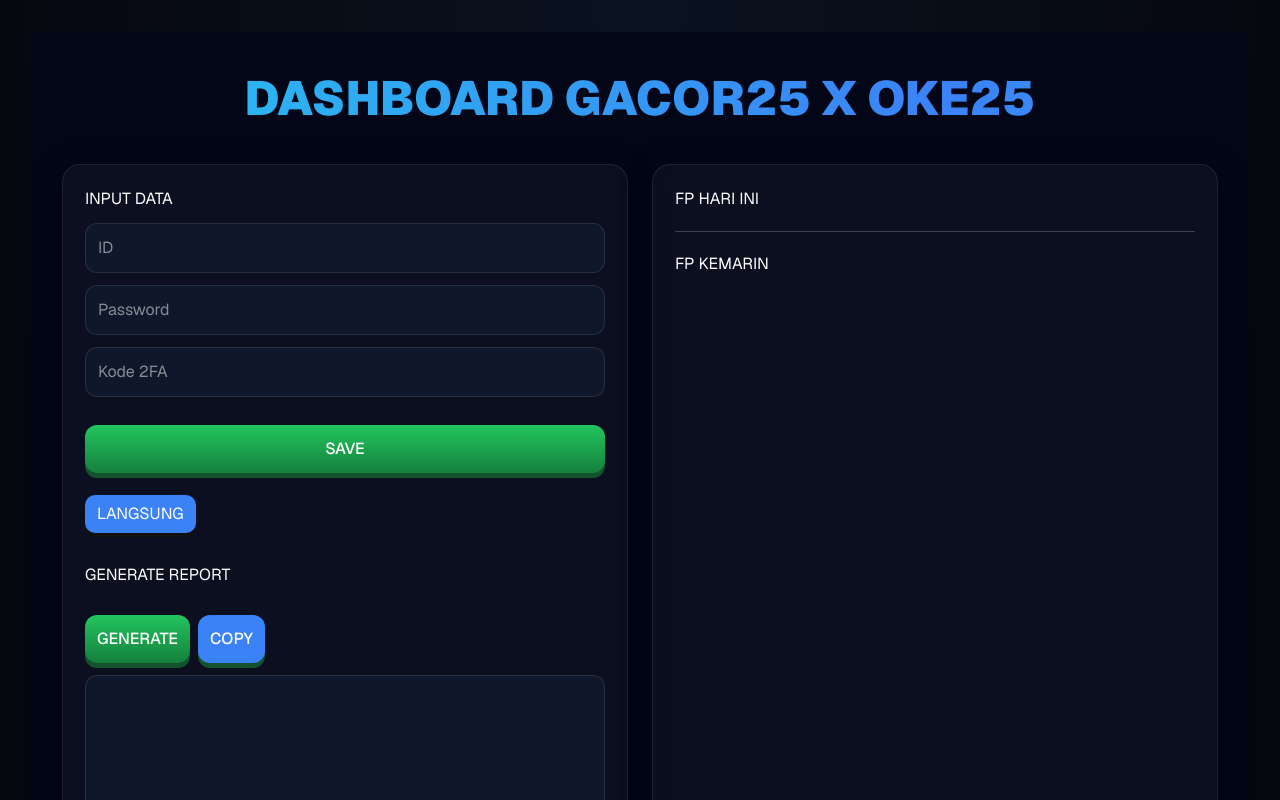
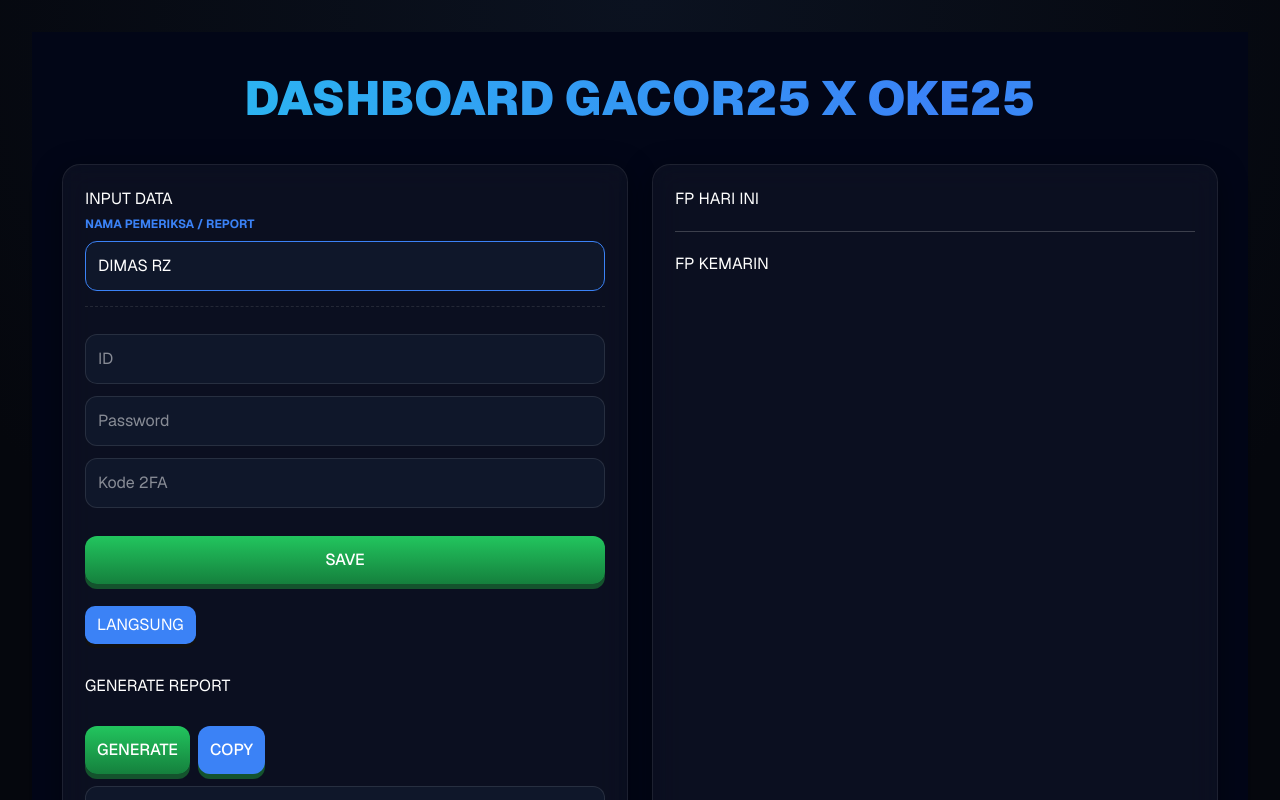
Before and after one commit to kudaalumpin9-eng/gacor25-dashboard, a Next.js app: page / in a window 1280 px wide. Shown: the top 800 px of the page. Built offline with nearby package versions, Linux system fonts and the light colour scheme.

Commit message:
Update page.tsx

```diff
--- a/app/page.tsx
+++ b/app/page.tsx
@@ -9,6 +9,9 @@ export default function Home() {
   const [quickInput, setQuickInput] = useState("")
   const [editIndex, setEditIndex] = useState<number | null>(null)
 
+  // State baru untuk nama pemeriksa/pengisi report
+  const [checkerName, setCheckerName] = useState("DIMAS RZ")
+
   const [form, setForm] = useState({
     id: "",
     password: "",
@@ -16,6 +19,9 @@ export default function Home() {
     type: "hari_ini",
     dari: "@Gcrpra"
   })
+
+  // List opsi status bawaan untuk validasi value dropdown
+  const defaultStatuses = ["limit", "suspend", "blokir", "dibatasi", "tidak bisa di gunakan"];
 
   const handleSave = () => {
     if (!form.id) return alert("ID wajib diisi")
@@ -102,7 +108,9 @@ export default function Home() {
     let totalHariIni = 0
     let totalKemarin = 0
 
-    const namaPengirim = data[0]?.dari || "DIMAS"
+    // Mengambil daftar unik dari field 'dari' yang ada di seluruh data inputan
+    const uniqueSources = Array.from(new Set(data.map(d => d.dari).filter(Boolean)))
+    const sumberFp = uniqueSources.length > 0 ? uniqueSources.join(", ") : "@Gcrpra"
 
     const formatHariIni = hariIni.map((d, index) => {
       const blastCount = d.total_blast || 0
@@ -116,7 +124,8 @@ export default function Home() {
       return `${index + 1}. User Fp = ${d.id} / ${d.status?.toUpperCase()}\nTotal Blast = ${blastCount}\nRespon = ${d.respon_angka || "0"}\nketerangan = ${d.keterangan || "manual"}`
     }).join("\n\n")
 
-    let reportOutput = `${today}\nRealtime / report harian\nNama : ${namaPengirim} (FP dari ${namaPengirim})\n\nFP Hari Ini :\n\n${formatHariIni || "Tidak ada data"}\n\nTotal blast = ${totalHariIni}`
+    // Menggunakan checkerName yang dinamis serta list sumberFp hasil gabungan otomatis
+    let reportOutput = `${today}\nRealtime / report harian\nNama : ${checkerName.toUpperCase()} (FP dari ${sumberFp})\n\nFP Hari Ini :\n\n${formatHariIni || "Tidak ada data"}\n\nTotal blast = ${totalHariIni}`
 
     if (kemarin.length > 0) {
       reportOutput += `\n\n==========================\n\nFP Kemarin :\n\n${formatKemarin}\n\nTotal blast = ${totalKemarin}`
@@ -143,15 +152,19 @@ export default function Home() {
     setData(newData)
   }
 
-  // List opsi status bawaan untuk validasi value dropdown
-  const defaultStatuses = ["limit", "suspend", "blokir", "dibatasi", "tidak bisa di gunakan"];
-
   return (
     <div className="main">
       <h1 className="title">DASHBOARD GACOR25 X OKE25</h1>
       <div className="grid">
         <div className="card">
           <h2>{editIndex !== null ? "EDIT DATA" : "INPUT DATA"}</h2>
+
+          {/* Tambahan Kolom Input Nama Pemeriksa */}
+          <div style={{ marginBottom: "15px", paddingBottom: "15px", borderBottom: "1px dashed rgba(255,255,255,0.1)" }}>
+            <label style={{ fontSize: "12px", fontWeight: "bold", color: "#3b82f6" }}>NAMA PEMERIKSA / REPORT</label>
+            <input placeholder="Isi nama Anda (cth: DIMAS RZ)" value={checkerName} onChange={e => setCheckerName(e.target.value)} style={{ marginTop: "6px", borderColor: "#3b82f6" }} />
+          </div>
+
           <input placeholder="ID" value={form.id} onChange={e => setForm({ ...form, id: e.target.value })} />
           <input placeholder="Password" value={form.password} onChange={e => setForm({ ...form, password: e.target.value })} />
           <input placeholder="Kode 2FA" value={form.kode} onChange={e => setForm({ ...form, kode: e.target.value })} />
```
